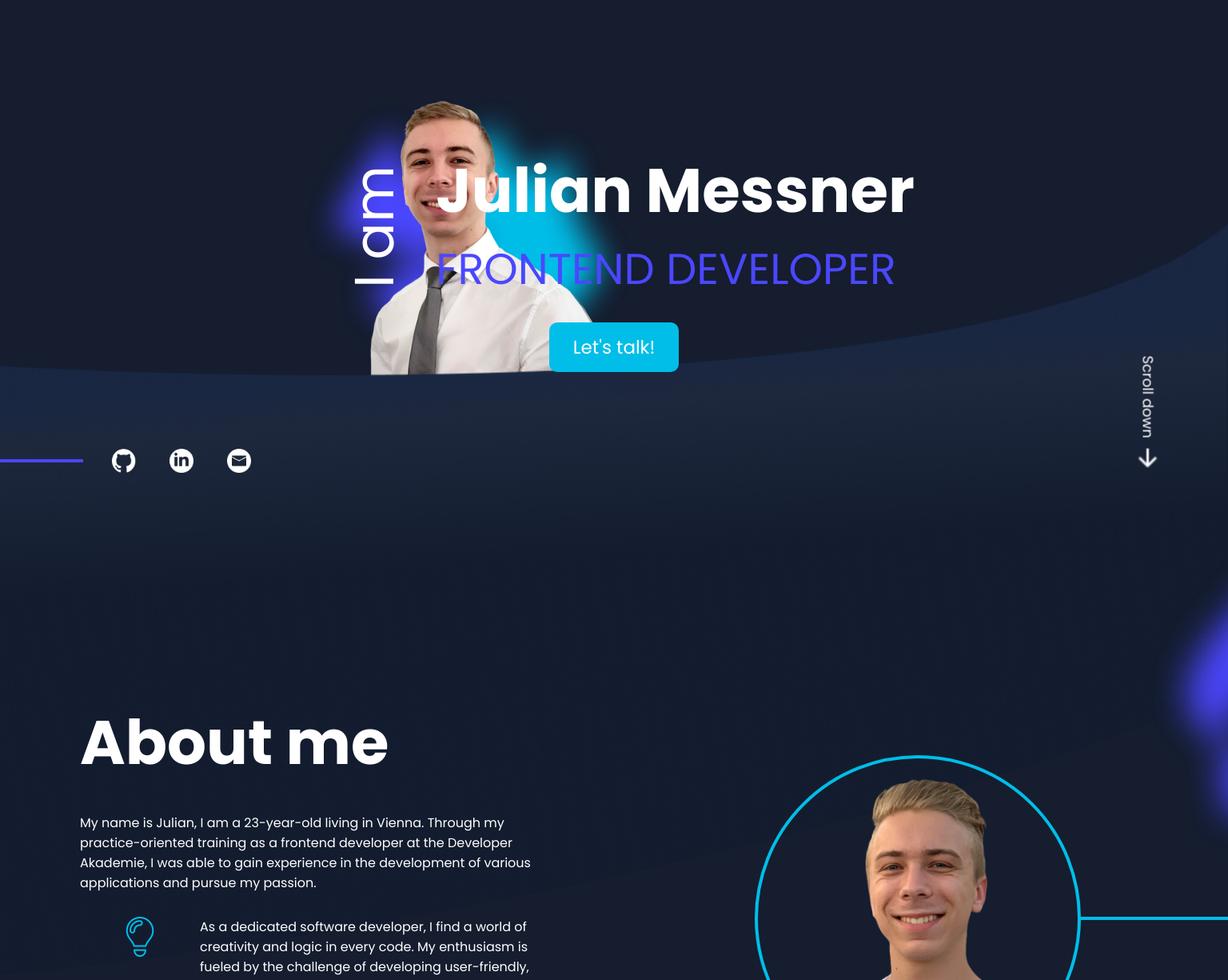
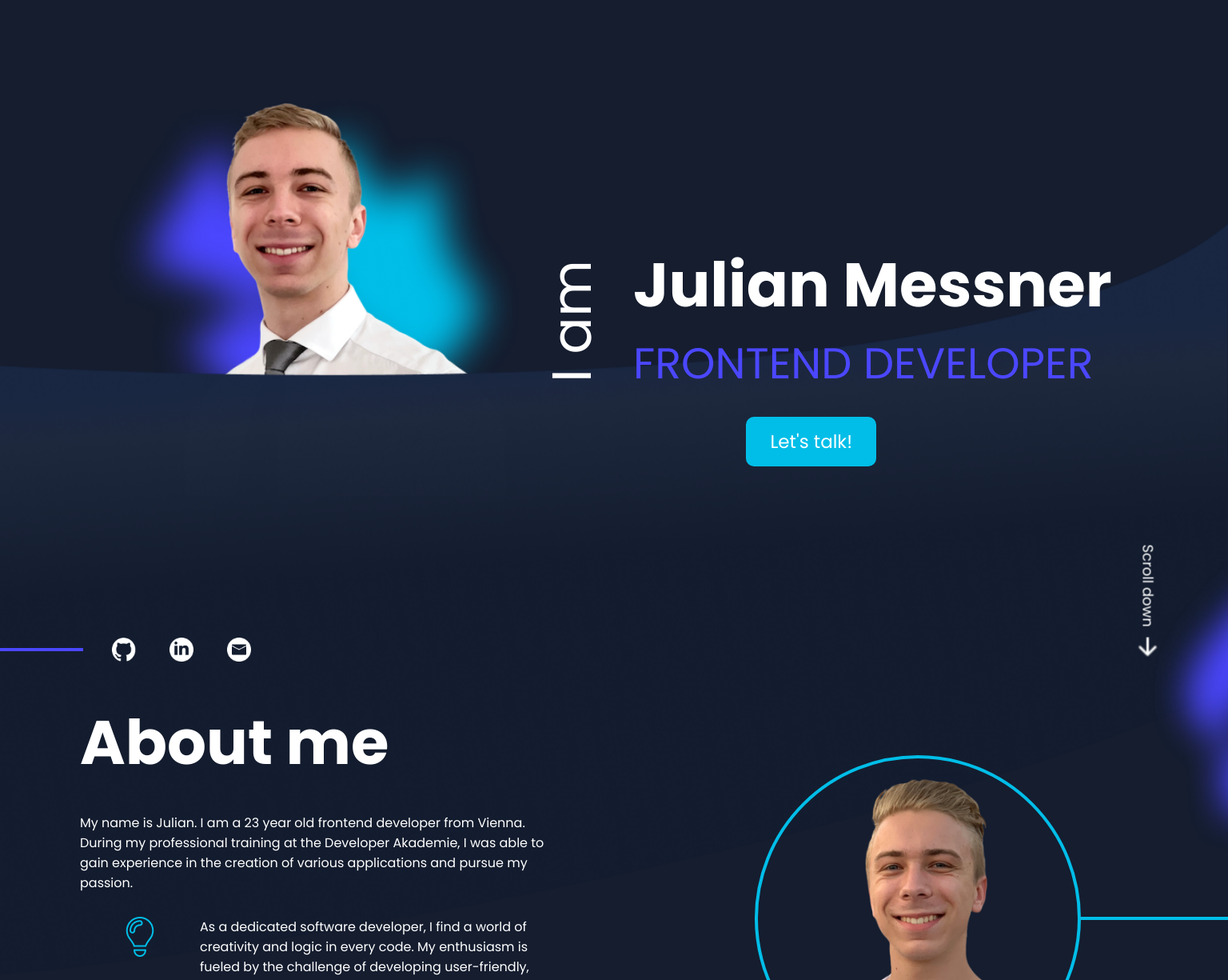
Before and after one commit to JulianMessner/Portfolio, an Angular app: page / in a window 1536 px wide. Shown: the part 120-1345 px from the top of the page at 80% size. Built offline with nearby package versions, Linux system fonts and the light colour scheme.

Commit message:
css adjustments after feedback

```diff
--- a/src/app/language.service.ts
+++ b/src/app/language.service.ts
@@ -148,7 +148,7 @@ export class LanguageService {
       scrollDown: 'Scroll down',
 
       aboutMeHeader:  'About me',
-      aboutMeText: 'My name is Julian, I am a 23-year-old living in Vienna. Through my practice-oriented training as a frontend developer at the Developer Akademie, I was able to gain experience in the development of various applications and pursue my passion.',
+      aboutMeText: "My name is Julian. I am a 23 year old frontend developer from Vienna. During my professional training at the Developer Akademie, I was able to gain experience in the creation of various applications and pursue my passion.",
       bulbText: 'As a dedicated software developer, I find a world of creativity and logic in every code. My enthusiasm is fueled by the challenge of developing user-friendly, intuitive interfaces and web applications. Continuously seeking to acquire new skills, I am dedicated to enhancing my proficiency in emerging technologies.',
       puzzleText: 'I have gained fundamental experience in core web technologies, acquired through the development of web applications, both independently and collaboratively within a team.',
 
@@ -271,7 +271,7 @@ export class LanguageService {
       aboutMeHeader:  'Über mich',
       aboutMeText: 'Mein Name ist Julian, ich bin 23 Jahre alt und lebe in Wien. Durch meine praxisorientierte Ausbildung zum Frontend-Entwickler an der Developer Akademie konnte ich Erfahrungen in der Entwicklung von verschiedenen Anwendungen sammeln und meiner Leidenschaft nachgehen.',
       bulbText: 'Als engagierter Softwareentwickler finde ich in jedem Code eine Welt voller Kreativität und Logik. Die Herausforderung, benutzerfreundliche, intuitive Oberflächen und Webanwendungen zu entwickeln, begeistert mich. Ich bin ständig bestrebt, mir neue Fähigkeiten anzueignen, um meine Kenntnisse in aufkommenden und bestehenden Technologien zu erweitern.',
-      puzzleText: 'Ich habe grundlegende Erfahrungen in den wichtigsten Webtechnologien gesammelt, die ich bei der Entwicklung von Webanwendungen, sowohl unabhängig als auch in Zusammenarbeit mit einem Team.',
+      puzzleText: 'Ich habe grundlegende Erfahrungen in verschiedenen Webtechnologien gesammelt, die ich durch die Entwicklung von Webanwendungen, sowohl unabhängig, als auch in Zusammenarbeit mit einem Team, mir aneignen konnte.',
 
       skillsHeader: 'Meine Fähigkeiten',
       skillsText: 'Ich habe Erfahrung in der Entwicklung von Projekten mit verschiedenen Frontend-Technologien und Konzepten gesammelt.',
@@ -285,9 +285,9 @@ export class LanguageService {
 
       contactHeadline: 'Kontakt',
       contactHeader: 'Hast du ein Problem zu lösen?',
-      contactP1: 'Kontaktiere mich übder diese Formular. Ich freue mich von dir zu hören und dich mit meiner Arbeit zu deinen Projekten zu unterstützen.',
+      contactP1: 'Kontaktiere mich über dieses Formular. Ich freue mich von dir zu hören und dich mit meiner Arbeit zu deinen Projekten zu unterstützen.',
       contactPrivacyLink: 'Datenschutzerklärung',
-      contactP2: 'Auf der Suche nach einem Frontend-Entwickler? <b>Kontaktiere mich!>b>',
+      contactP2: 'Auf der Suche nach einem Frontend-Entwickler? <b>Kontaktiere mich!<b>',
       contactPrivacy: 'Ich habe die',
       contactPrivacy2: ' gelesen und stimme zu der Verarbeitung meiner Daten, wie beschrieben, zu.',
       namePlaceholder: 'Dein Name',
--- a/src/app/main-content/landing-page/landing-page.component.html
+++ b/src/app/main-content/landing-page/landing-page.component.html
@@ -31,7 +31,7 @@
                             src="../../../assets/img/social/github.png" alt=""></a>
                     <a href="https://www.linkedin.com/in/julian-messner-4572642b8/" target="_blank"><img
                             src="../../../assets/img/social/linkedin.png" alt=""></a>
-                    <a href="mailto:messner.julian.johannes@gmail.com"> <img src="../../../assets/img/social/mail.png"
+                    <a href="mailto: mail@julian-messner.com"> <img src="../../../assets/img/social/mail.png"
                             alt="mail">
                     </a>
                 </div>
--- a/src/app/main-content/landing-page/responsive-landing-page-component.scss
+++ b/src/app/main-content/landing-page/responsive-landing-page-component.scss
@@ -1,4 +1,4 @@
-@media screen and (max-width: 1200px) {
+@media screen and (max-width: 1300px) {
   .landing-page-content {
     margin-left: 50px;
     margin-right: 50px;
@@ -44,7 +44,7 @@
   }
 }
 
-@media screen and (max-width: 960px) {
+@media screen and (max-width: 1020px) {
   .landing-page-intro {
     > span {
       font-size: 36px;
--- a/src/app/main-content/landing-page/responsive3-landing-page.component.scss
+++ b/src/app/main-content/landing-page/responsive3-landing-page.component.scss
@@ -90,3 +90,15 @@
     top: 500px;
   }
 }
+
+@media screen and (max-height: 950px) and (min-width: 1500px) and (max-width: 2300px){
+  .landing-page-content {
+    > .image-group {
+      position: relative;
+      > #me-image,
+      #bg-image {
+        height: 500px;
+      }
+    }
+  }
+}
--- a/src/app/shared/footer/footer.component.html
+++ b/src/app/shared/footer/footer.component.html
@@ -14,7 +14,7 @@
                     alt="Github"></a>
             <a href="https://www.linkedin.com/in/julian-messner-4572642b8/" target="_blank"><img
                     src="../../../assets/img/social/linkedin.png" alt="Linkedin"></a>
-            <a href="mailto: julian.messner@icloud.com"><img src="../../../assets/img/social/mail.png" alt="Mail"></a>
+            <a href="mailto: mail@julian-messner.com"><img src="../../../assets/img/social/mail.png" alt="Mail"></a>
         </div>
         <div class="link-div-responsive">
             <a href="imprint">{{ getTranslation('footerImprint') }}</a>
```
Also changed, not shown: 1 other file (tests, documents, lock files or other folders).
